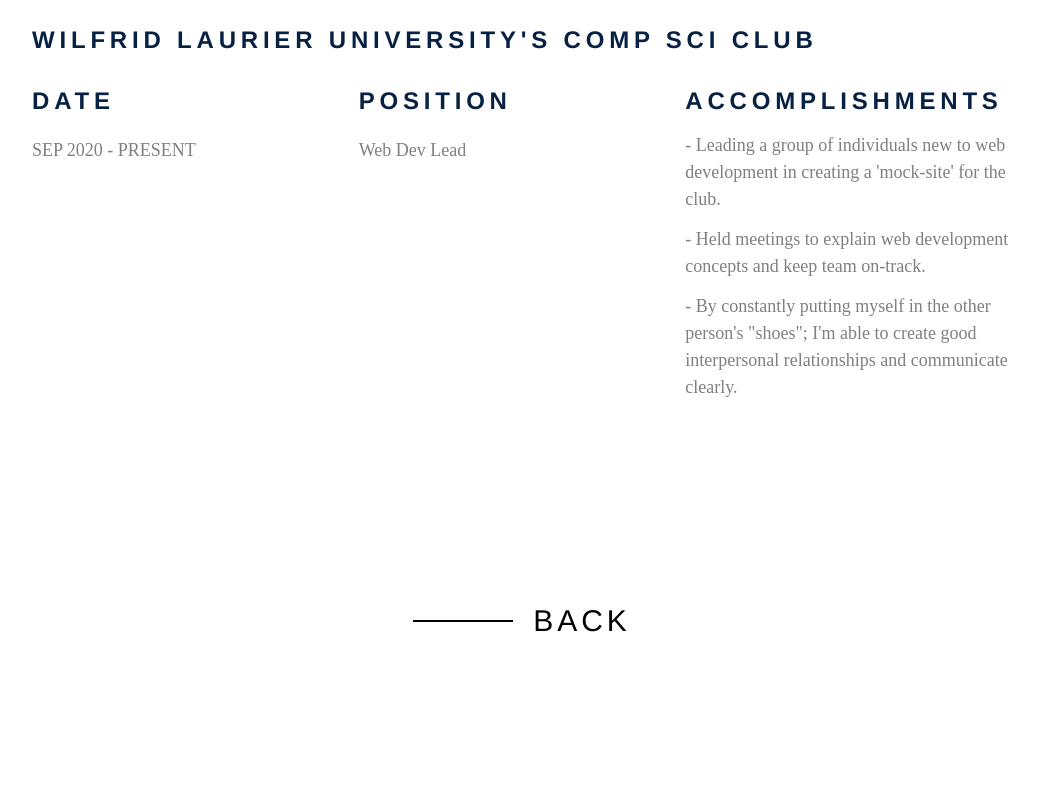
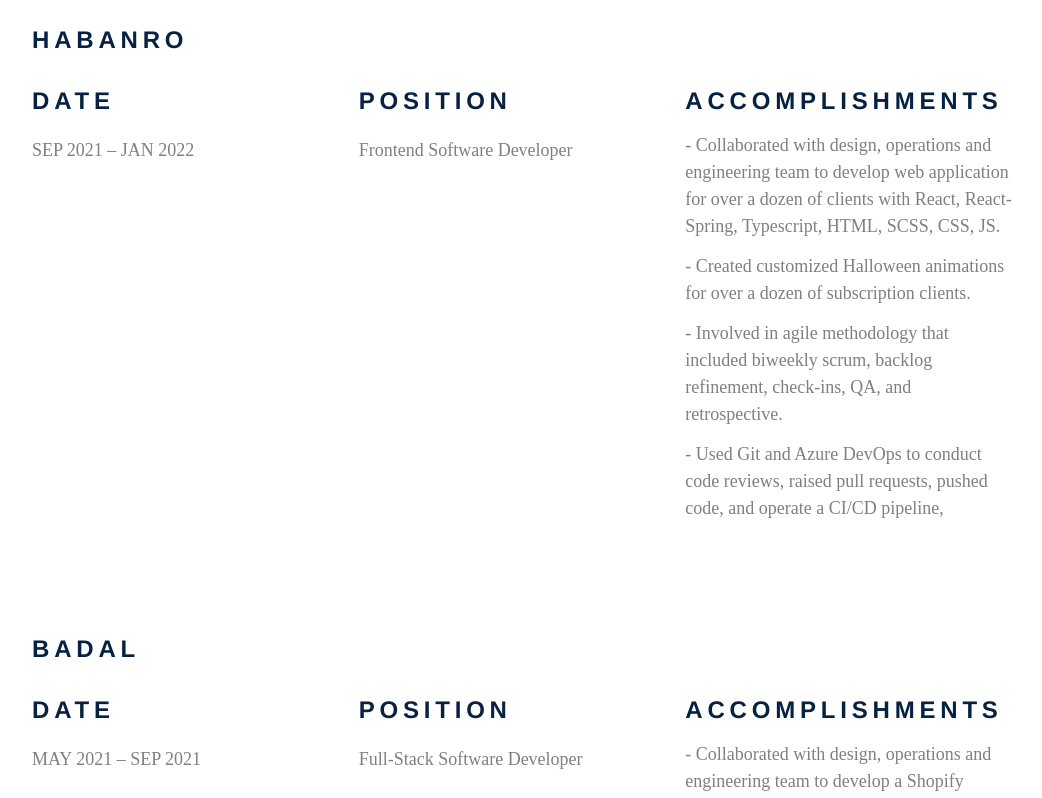
Before and after one commit to mattfranciswork0/portfolio3, a React (Create React App) app: page /career in a window 1280 px wide. Shown: the part 840-1638 px from the top of the page, without its empty margins (118-1160 px from the left). Before the commit the page ends 1598 px from the top, so only its background shows below. Built offline with nearby package versions, Linux system fonts and the light colour scheme; a web font is replaced by a local one.

Commit message:
Updated career timeline.

```diff
--- a/src/components/Carousel.tsx
+++ b/src/components/Carousel.tsx
@@ -17,9 +17,9 @@ import ow2 from "../img/ow2.jpg";
 import career from "../img/career.jpg";
 import habanerHome from "../img/habanero-home.jpg";
 export const SLIDE_ABOUT_ME_DESC =
-    "BSc Computer Science, 3rd Year Student, Wilfrid Laurier University";
+    "BSc Computer Science, 3rd Year Student, Wilfrid Laurier University. Software Developer";
 export const WORK_PROJECTS_DESC =
-    "Holiday recipes from employees in Habanero shared to over a dozen of clients such as Suncor, Wawanesa.";
+    "Holiday recipes from employees in Habanero shared to over a dozen of clients such as Suncor & Petro-Canada.";
 export const SLIDE_PROJECTS_DESC =
     "Websites I've built (Kijij, Netflix, Steam, Overwatch and many more)";
 export const SLIDE_CAREER_DESC = "Why I'm a valuable asset to your team";
--- a/src/components/DetailAboutMe.tsx
+++ b/src/components/DetailAboutMe.tsx
@@ -45,8 +45,7 @@ const DetailAboutMe: React.FC<DetailAboutMeProps> = (props) => {
                         <h1>Matthew Francis</h1>
                         <p>
                             Born and raised Jakarta, Indonesia in 2000. Moved to
-                            Ontario, Canada at 2011. Aspiring to be a web
-                            developer.
+                            Ontario, Canada at 2011.
                         </p>
                         <img src={me2} alt="" />
                     </div>
--- a/src/components/DetailCareer.tsx
+++ b/src/components/DetailCareer.tsx
@@ -9,14 +9,34 @@ import career from "../img/career.jpg";
 import Loading from "./Loading";
 const careerProgress = [
     {
+        company: `Habanro`,
+        date: `Sep 2021 – Jan 2022`,
+        position: `Frontend Software Developer`,
+        accomplishments: [
+            `Collaborated with design, operations and engineering team to develop web application for over a dozen of clients with React, React-Spring, Typescript, HTML, SCSS, CSS, JS.`,
+            `Created customized Halloween animations for over a dozen of subscription clients.`,
+            `Involved in agile methodology that included biweekly scrum, backlog refinement, check-ins, QA, and retrospective.`,
+            `Used Git and Azure DevOps to conduct code reviews, raised pull requests, pushed code, and operate a CI/CD pipeline, `,
+        ],
+    },
+
+    {
+        company: `Badal`,
+        date: `May 2021 – Sep 2021`,
+        position: `Full-Stack Software Developer`,
+        accomplishments: [
+            `Collaborated with design, operations and engineering team to develop a Shopify application that automates sales for Shopify stores with over hundreds of products and users with React, Redux, Typescript, PostgreSQL, GraphQL, Node.js, Express.js, Docker, HTML, SCSS, CSS, JS. `,
+            `Involved in agile methodology that included biweekly sprints, backlog refinement and daily standups.`,
+            `Used Git and Gitlab to conduct code reviews, raised pull requests, pushed code, and operate a CI/CD pipeline.`,
+        ],
+    },
+    {
         company: `Wilfrid Laurier University's Comp Sci Club`,
-        date: `Sep 2020 - Present`,
-        position: `Web Dev Lead`,
+        date: `Sep 2020 - May 2021 `,
+        position: `Lead Software Developer`,
         accomplishments: [
-            `Leading a group of individuals new to web development in creating a 'mock-site' for the club.`,
-            `Held meetings to explain web development concepts and keep team on-track.`,
-            `By constantly putting myself in the other person's "shoes";  I'm able to create good interpersonal relationships and
-             communicate clearly.`,
+            `Guided 15 team members in creating a web application for the club with React, HTML, SCSS, CSS, JS. `,
+            `Held weekly meetings to explain technology stack and version control with GIt; used agile methodology that included biweekly sprints and backlog refinement; Used Git and Github actions to conduct code reviews, raised pull requests, pushed code, and operate a CI/CD pipeline.`,
         ],
     },
 ];
--- a/src/scss/partials/pages/_detail-career.scss
+++ b/src/scss/partials/pages/_detail-career.scss
@@ -19,6 +19,7 @@
             @media screen and (min-width: $md_breakpoint) {
                 grid-template-columns: repeat(3, 1fr);
             }
+            margin-bottom: 10rem;
             &-col{
                 p {
                     font-family: "Futura-Boo";
@@ -37,6 +38,7 @@
                     text-transform: uppercase;
                 }
                 &-title{
+
                     text-transform: uppercase;
                     @media screen and (min-width: $sm_breakpoint) {
                         font-size: 2rem;
```
